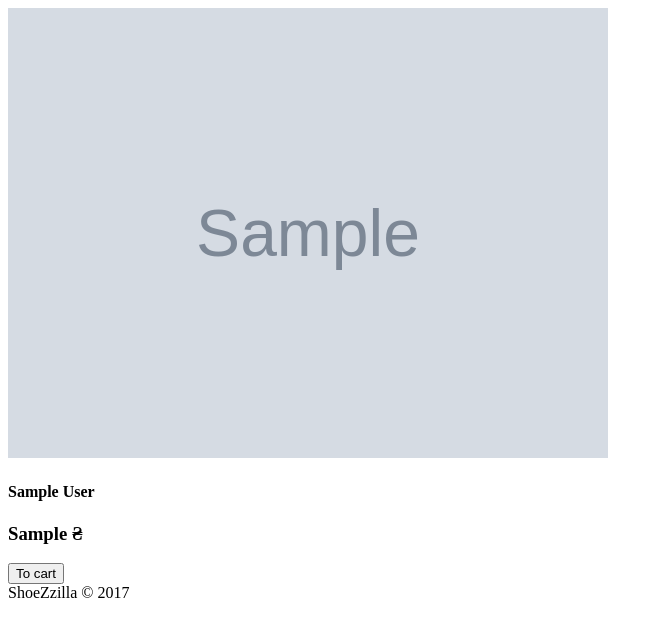
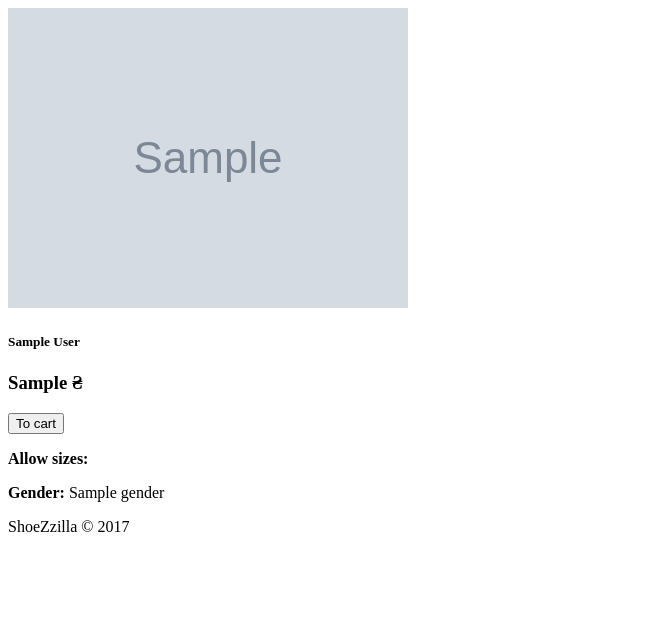
Before and after one commit to MaximusFk/ShoeZzilla2, a PHP site: template scripts/views/catalog/shoes/view.php in a window 1280 px wide. Shown: the top 637 px of the page, without its empty margins (0-663 px from the left). Run offline with PHP 8.4, Linux system fonts and the light colour scheme; the template is opened without the code that fills it: most values are stand-ins (such as "Sample title", 1, 10 or a date in 2020); grey boxes marked "Sample" are stand-in pictures; data that the repository does not hold is empty; some libraries are stand-ins or nearby versions.

Commit message:
Обновлены стили для Product View

```diff
--- a/scripts/views/catalog/shoes/view.php
+++ b/scripts/views/catalog/shoes/view.php
@@ -17,28 +17,42 @@
  * along with this program.  If not, see <http://www.gnu.org/licenses/>.
  */
 use yii\helpers\Html;
+use app\assets\ProductViewAsset;
+
+ProductViewAsset::register($this);
 ?>
-
+<section class="container-fluid">
     <section class="product-view row">
-    <section class="col-lg-5">
-        <?= Html::img($item->getImageHeadFullPath(), ['class' => 'img-rounded', 'width' => '600px']); ?>
+        <section class="col-xs-12 col-md-6 col-sm-6 col-lg-5">
+            <?= Html::img($item->getImageHeadFullPath(), ['class' => 'img-rounded product-image']); ?>
             <section class="item-thumbnails">
             <?php foreach (array_filter($item->getImageList(), function ($file) { return fnmatch('*100*', $file); }) as $img_file) : ?>
-            <?= Html::img($item->getImageFullPath($img_file), ['class' => 'img-thumbnail']); ?>
+                <?= Html::img($item->getImageFullPath($img_file), ['class' => 'img-thumbnail product-thumbnail']); ?>
             <?php endforeach; ?>
             </section>
         </section>
-    <section class="col-lg-6">
-        <section class="col-lg-9">
+        <section class="col-xs-12 col-md-6 col-sm-6 col-lg-7">
+            <section class="col-xs-12 col-md-7 col-sm-6 col-lg-9">
                 <h1 class="product-name">
                     <?= Html::encode($item->getDisplayName()); ?>
                 </h1>
             </section>
-        <section class="col-lg-3 product-controls">
+            <section class="col-xs-7 col-md-5 col-sm-6 col-lg-3 product-controls">
                 <h3 class="product-price"><?= Html::encode($item->getPriceRetail()) . ' &#8372'; ?></h3>
                 <button class="btn btn-lg btn-primary">
                     <?= Html::tag('span', ' ' . Yii::t('button', 'To cart'), ['class' => 'fa fa-cart-arrow-down']); ?>
                 </button>
             </section>
         </section>
+        <section class="description">
+                <p>
+                    <strong><?= Yii::t('shoes', 'Allow sizes'); ?>:</strong>
+                    <span><?= Html::encode(implode(', ', $item->getSizes())); ?></span>
+                </p>
+                <p>
+                    <strong><?= Yii::t('shoes', 'Gender'); ?>:</strong>
+                    <span><?= Yii::t('shoes', $item->getGender()); ?></span>
+                </p>
             </section>
+    </section>
+</section>
```
Also changed, not shown: scripts/assets/ProductViewAsset.php (added, +43 -0 lines), scripts/styles/less/product_view.less (added, +32 -0 lines), scripts/styles/product_view.css (added, +28 -0 lines). Lines whose indentation alone changed are shown as unchanged.
